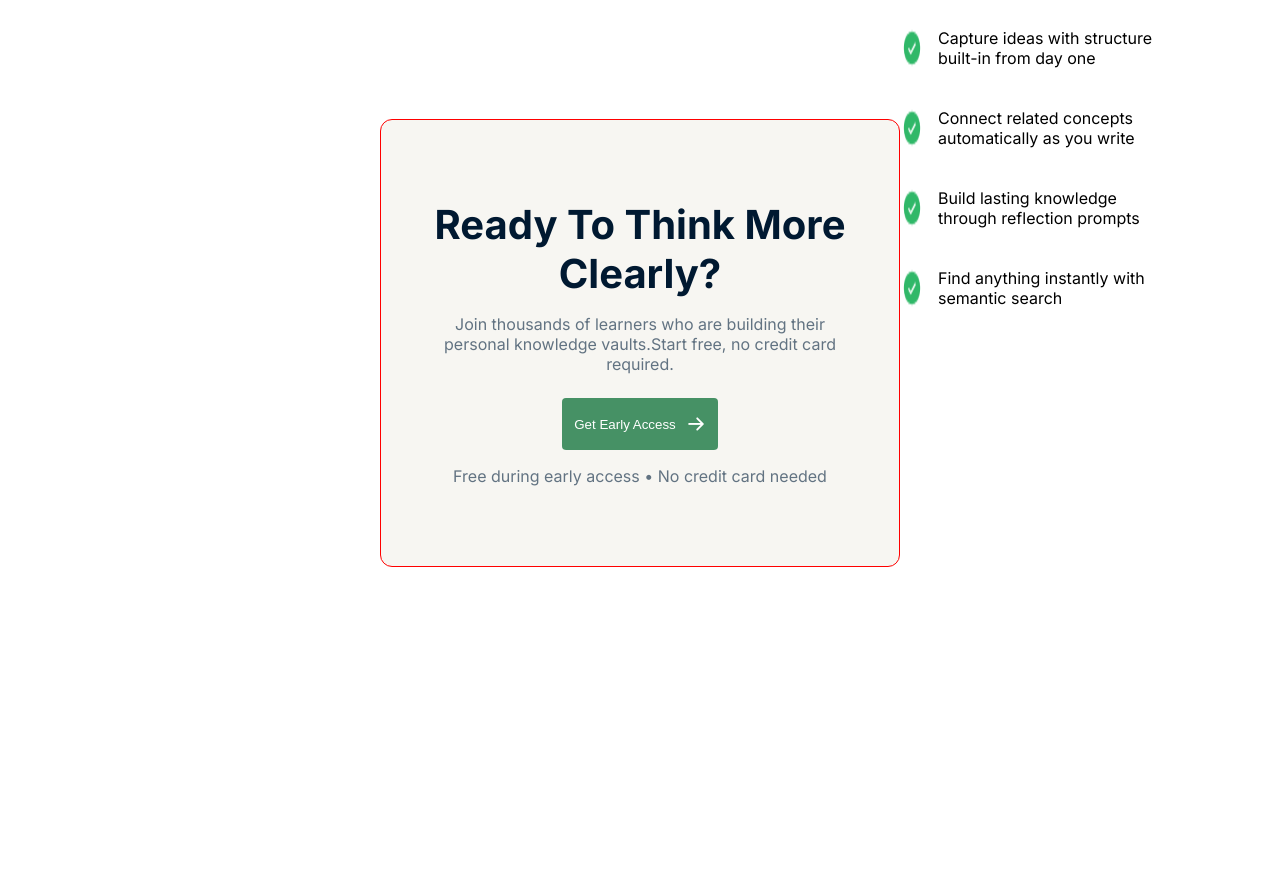
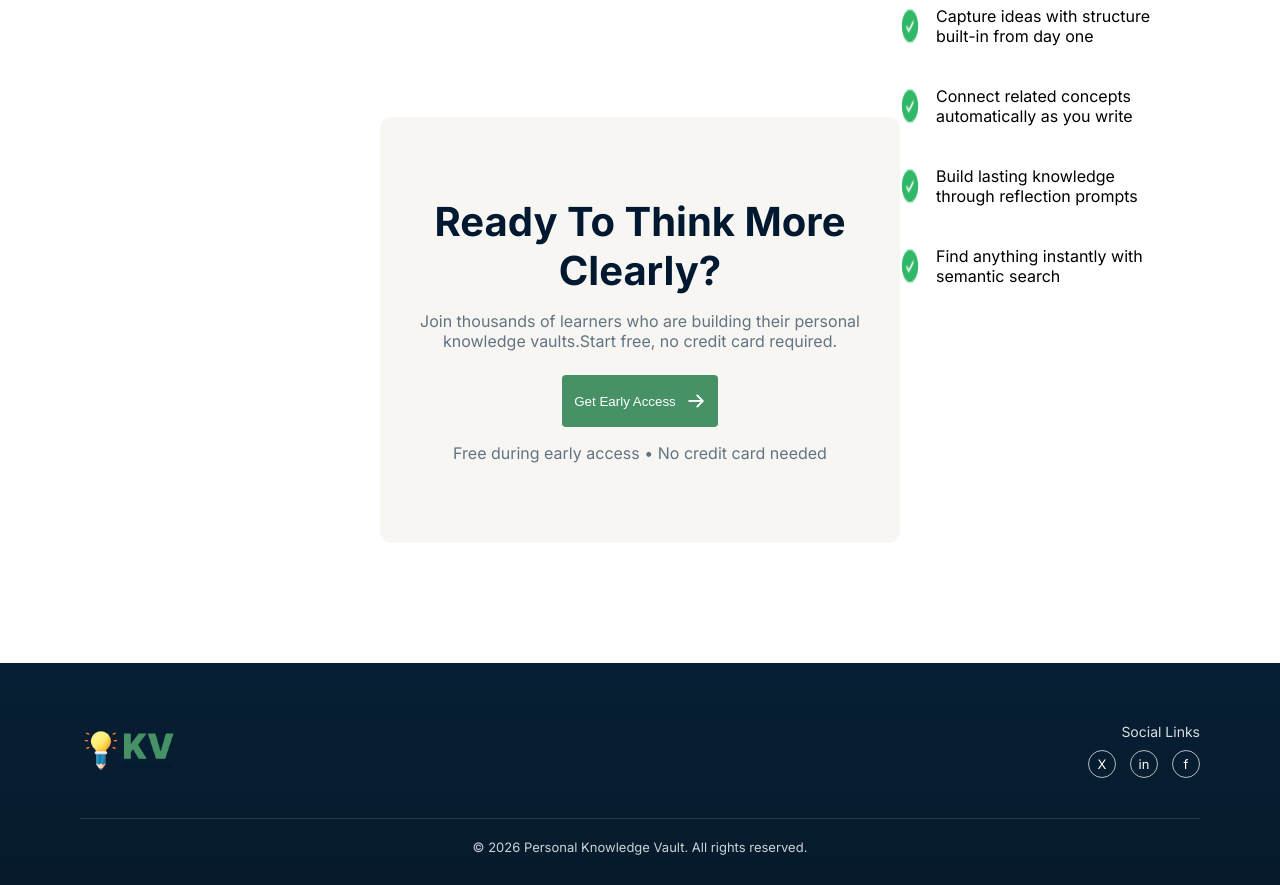
Before and after one commit to nayeembiswasfl/my-first-assignment, a plain HTML site: page index.html in a window 1280 px wide. Shown: the part 1838-2723 px from the top of the page. Before the commit the page ends 2525 px from the top, so only its background shows below. Drawn offline with Linux system fonts and the light colour scheme.

Commit message:
add footer section

```diff
--- a/index.html
+++ b/index.html
@@ -85,5 +85,29 @@ help you think clearly, connect ideas, and turn learning into long-term knowledg
                 </div>
             </div>
         </section>
+
+     <footer class="site-footer">
+        <div class="footer-top">
+            <div class="footer-brand">
+                 <img src="./assets/logo-navbar.png" alt="Knowledge Vault Logo" class="footer-logo">
+         </div>
+    <div class="footer-social">
+      <p class="social-title">Social Links</p>
+      <div class="social-icons">
+        <a href="#" aria-label="X">X</a>
+        <a href="#" aria-label="LinkedIn">in</a>
+        <a href="#" aria-label="Facebook">f</a>
+      </div>
+    </div>
+
+  </div>
+
+  <div class="footer-divider"></div>
+
+  <p class="footer-copy">
+    © 2026 Personal Knowledge Vault. All rights reserved.
+  </p>
+</footer>
+
 </body>
 </html>
--- a/style.css
+++ b/style.css
@@ -168,7 +168,7 @@
     gap: 60px;
     justify-content: center;
     align-content: center;
-    border: 1px solid red;
+    /* border: 1px solid red; */
 
 }
 
@@ -178,7 +178,7 @@
     width: 700px;
     height: 396px;
     gap: 40px;
-    border: 1px solid red;
+    /* border: 1px solid red; */
 }
 
 .the-solution .text h6 {
@@ -228,7 +228,7 @@
     border-radius: 12px;
     width: 1600;
     height: 100%;
-    border: 1px solid red;
+    /* border: 1px solid red; */
 }
 /* .challenge .challenge-content{
     margin-left: 240px;
@@ -257,3 +257,76 @@
   gap:10px;
   border-radius: 4px;
 }
+.site-footer {
+  background: linear-gradient(180deg, #071f34, #061a2c);
+  padding: 60px 80px 30px;
+  color: #ffffff;
+}
+
+/* TOP AREA */
+.footer-top {
+  display: flex;
+  justify-content: space-between;
+  align-items: center;
+}
+
+/* LOGO */
+.footer-brand {
+  display: flex;
+  align-items: center;
+}
+
+.footer-logo {
+  height: 42px;          /* matches screenshot scale */
+  width: auto;
+}
+
+/* SOCIAL */
+.footer-social {
+  text-align: right;
+}
+
+.social-title {
+  font-size: 14px;
+  margin-bottom: 10px;
+  opacity: 0.85;
+}
+
+.social-icons {
+  display: flex;
+  gap: 14px;
+  justify-content: flex-end;
+}
+
+.social-icons a {
+  width: 28px;
+  height: 28px;
+  border-radius: 50%;
+  border: 1px solid rgba(255, 255, 255, 0.7);
+  display: flex;
+  align-items: center;
+  justify-content: center;
+  font-size: 13px;
+  color: white;
+  text-decoration: none;
+  transition: all 0.25s ease;
+}
+
+.social-icons a:hover {
+  background-color: #2fa36b;
+  border-color: #2fa36b;
+}
+
+/* DIVIDER */
+.footer-divider {
+  margin: 40px 0 20px;
+  height: 1px;
+  background: rgba(255, 255, 255, 0.15);
+}
+
+/* COPYRIGHT */
+.footer-copy {
+  text-align: center;
+  font-size: 13px;
+  opacity: 0.8;
+}
```
